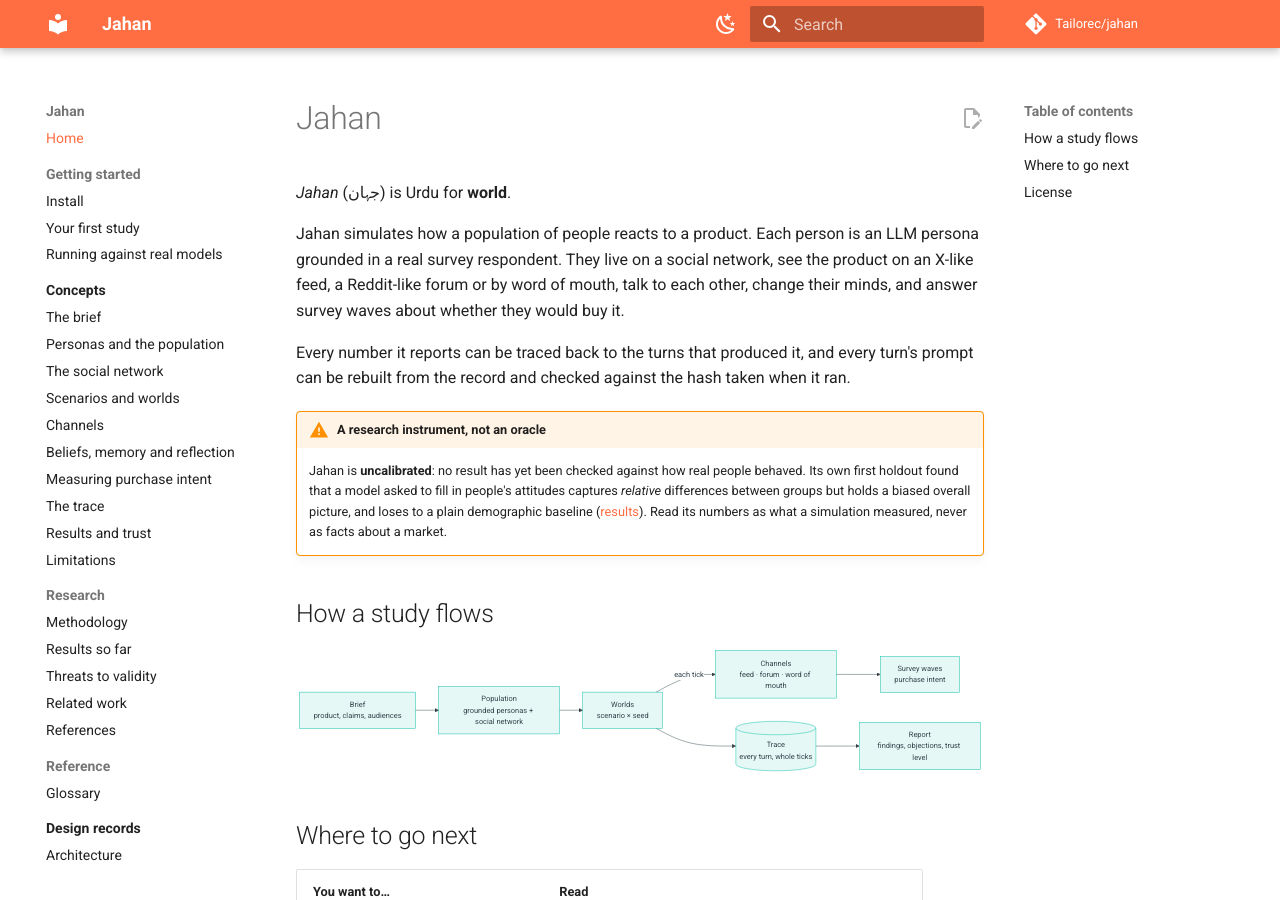
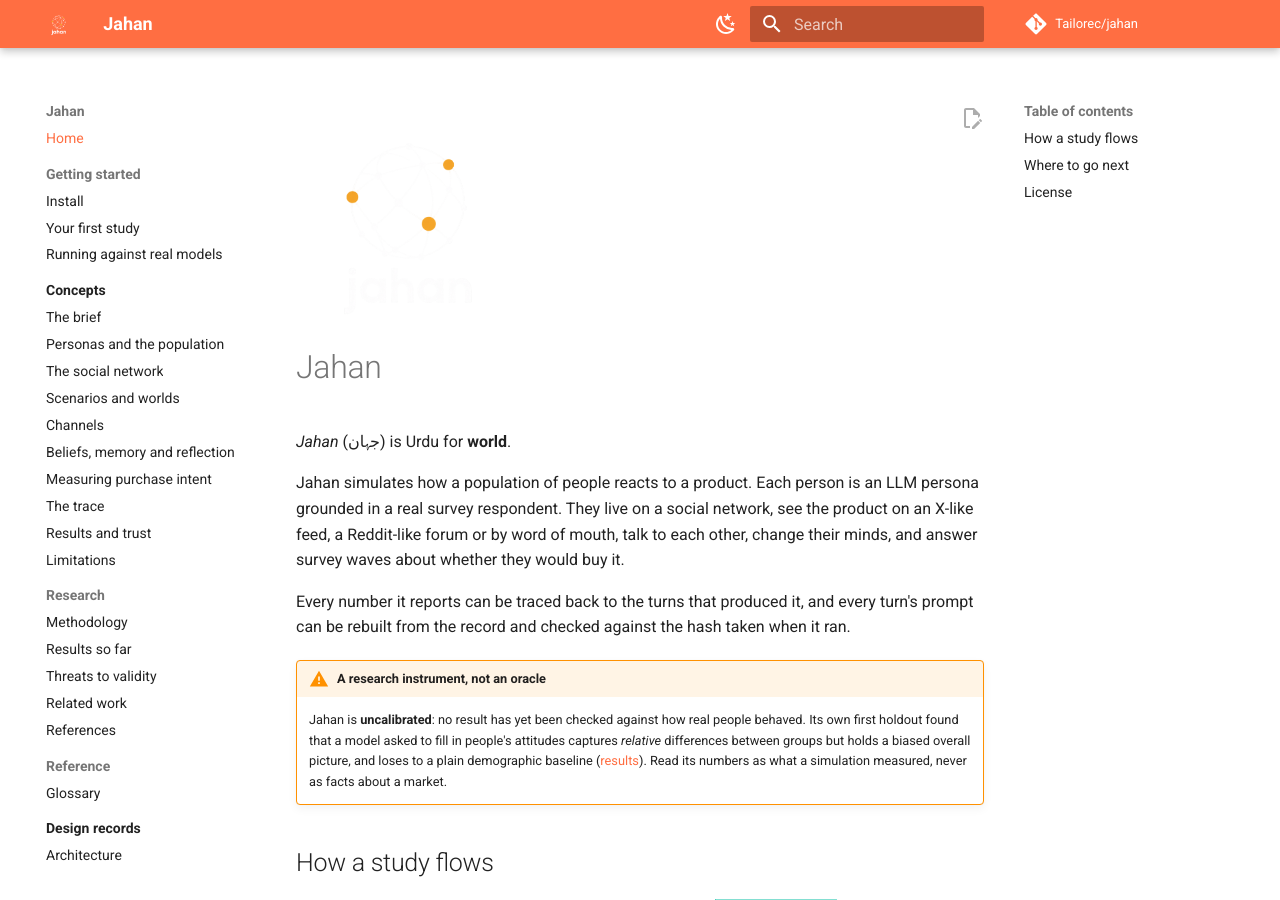
Before and after one commit to Tailorec/jahan, an MkDocs documentation site: the page built from docs/index.md, in a window 1280 px wide and 900 px high. Built offline with MkDocs 1.6.1 and Material for MkDocs 9.7.7, drawn with Linux system fonts in a browser that asks for light colours; comment, search, counter and statistics services are not loaded.

Commit message:
docs: brand README and docs site with the Jahan logo

```diff
--- a/docs/index.md
+++ b/docs/index.md
@@ -1,3 +1,5 @@
+![Jahan logo](assets/logo.png){ width="220" }
+
 # Jahan
 
 *Jahan* (جہان) is Urdu for **world**.
--- a/mkdocs.yml
+++ b/mkdocs.yml
@@ -9,6 +9,8 @@
 
 theme:
   name: material
+  logo: assets/logo.png
+  favicon: assets/logo.png
   features:
     - navigation.sections
     - navigation.indexes
```
Also changed, not shown: README.md (+4 -0 lines), docs/assets/logo.png (added).
